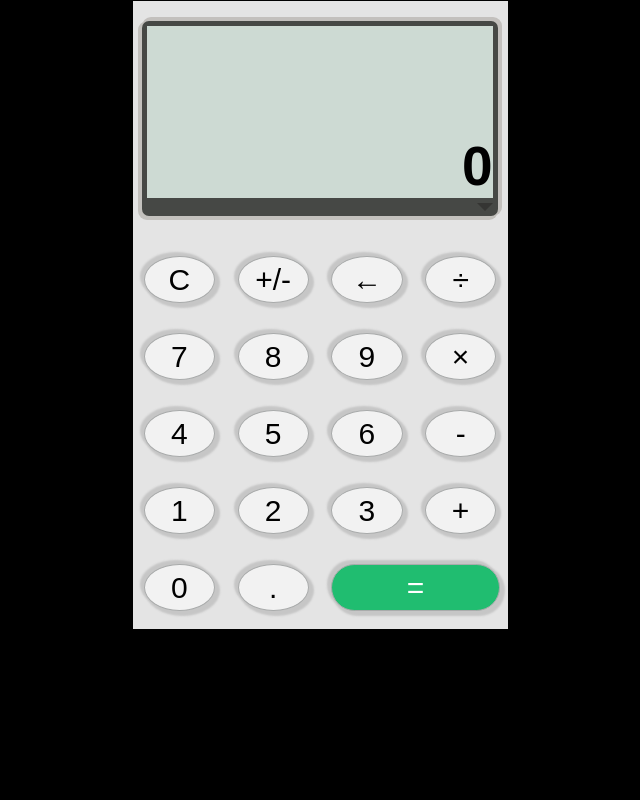
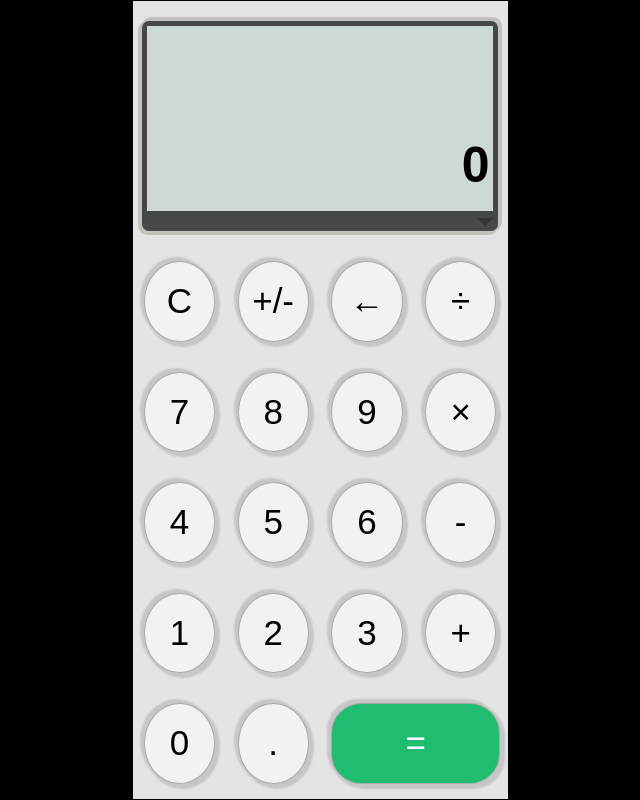
Before and after one commit to LuoWater/calculator_demo, a plain HTML site: page index.html in a window 1280 px wide. Shown: the whole page, without its empty margins (320-960 px from the left). Drawn offline with Linux system fonts and the light colour scheme.

Commit message:
calculator_demo

```diff
--- a/css/calculate.css
+++ b/css/calculate.css
@@ -1,13 +1,16 @@
 html{
 	height: 100%;
-	font-size: 62.5%;
 }
 body{
 	width: 375px;
 	height: 100%;
 	margin: 0 auto;
-	font-size: 1em;
 	background-color: #000;
+	overflow-y: hidden;
+	transition: width 0.5s;
+	-moz-transition: width 0.5s; /* Firefox 4 */
+	-webkit-transition: width 0.5s; /* Safari 和 Chrome */
+	-o-transition: width 0.5s; /* Opera */
 }
 ul,li{
 	margin: 0;
@@ -17,55 +20,64 @@ ul,li{
 
 /*顶部和整体部分*/
 #cal_container{
+	display: flex;
+	flex-direction: column;
+	justify-content: space-between;
 	width: 100%;
-	min-height: 630px;
+	height: 100%;
 	box-sizing: border-box;
 	padding-top: 20px;
-	margin:0 auto;
-	border-top: 0.1em solid #000;
-	border-bottom: 0.1em solid #000;
+	border-top: 1px solid #000;
+	border-bottom: 1px solid #000;
 	background-color: rgb(228,228,228);
 }
 #top_container{
-	/*height:30%;*/
-	height: 195px;
 	position: relative;
+	height: 27%;
 	padding: 1px 0 3px 0;
+	margin: 0 2.65%;
 	box-sizing: border-box;
-	margin: 0 2.65%;
 	background-color: rgb(70,72,69);
 	border-radius: 7px;
 	box-shadow: 2px -2px 0 2px rgb(195,192,189),
 			-2px 2px 0 2px rgb(195,193,189);
-	-moz-transition:all 0.4s;
-	-webkit-transition: all 0.4s;
-	transition: all 0.4s;
+	transition: height 0.5s;
+	-moz-transition: height 0.5s; /* Firefox 4 */
+	-webkit-transition: height 0.5s; /* Safari 和 Chrome */
+	-o-transition: height 0.5s; /* Opera */
 }
 #save_result{
 	position: relative;
-	height: 170px;
+	display: flex;
+	flex-wrap: wrap;
+	align-content: space-between;
 	height: 90%;
+	padding-right: 3px;
 	margin: 4px 5px 15px 5px;
 	border: none;
 	text-align: right;
 	background-color: #cddad3;
-	-webkit-transition: all 0.4s;
-	transition: all 0.4s;
+	transition: height 0.5s;
+	-moz-transition: height 0.5s; /* Firefox 4 */
+	-webkit-transition: height 0.5s; /* Safari 和 Chrome */
+	-o-transition: height 0.5s; /* Opera */
 }
 .expression{
-	position: absolute;
-	top: 70px;
 	width: 100%;
-	height: 50px;
-	font-size: 2.5em;
-	font-weight: 500;
+	height: 60%;
+	box-sizing: border-box;
+	padding-top: 55px;
+	font-size: 26px;
+	font-weight: 600;
+	color: #000;
+	text-align: right;
 }
 .result{
-	position: absolute;
-	bottom: 0;
 	width: 100%;
-	font-size: 5.5em;
+	height: 40%;
+	font-size: 50px;
 	font-weight: 600;
+	text-align: right;
 }
 .icon{
 	position: absolute;
@@ -92,7 +104,7 @@ ul,li{
 
 /*历史记录部分*/
 .history_item{
-	font-size: .5em;
+	font-size: 24px;
 	font-weight: 500;
 	color: #000;
 	line-height: 1.5em;
@@ -101,29 +113,37 @@ ul,li{
 
 /*按键部分*/
 #btn{
+	display: flex;
+	flex-wrap: wrap;
+	align-content: space-between;
 	width: 100%;
-	height: 70%;
-	padding-top: 25px;
+	height: 73%;
+	padding-top: 15px;
 	box-sizing: border-box;
 }
 .row{
+	display: flex;
+	justify-content: space-between;
 	width: 100%;
 	height: 20%;
 	padding: 15px 0;
+	box-sizing: border-box;
 }
 .row span{
-	font-size: 3em;
-	display: inline-block;
+	display: flex;
+	align-items: center;
+    justify-content: center;
 	width:19%;
+	height: 100%;
 	margin:0 3%;
 	box-sizing: border-box;
+	font-size: 35px;
+	font-weight: 400;
 	line-height: 1.5em;
 	text-align: center;
 	border-radius: 50%;
 	border: 1px solid rgb(169,171,171);
 	background-color: rgb(242,242,242);
-	/*font-size: 20px;*/
-	font-weight: 400;
 	box-shadow: 3px 3px 2px 2px rgb(198,198,198),
 			-3px -3px 2px 1px rgb(198,198,198);
 	cursor: pointer;
@@ -137,16 +157,45 @@ ul,li{
 }
 
 /*手机端的适配*/
-@media screen and (max-width: 768px){
+@media screen and (max-width: 550px){
 	body{
-		width: 100%
+		min-width: 320px;
+		width: 100%;
 	}
 	#cal_container{
 		width: 100%;
-		min-width: 375px;
-		height: 100%;
-	}
-	.row{
-		padding: 0;
 	}
 }
+
+
+/*滚动条整体部分*/
+.demo::-webkit-scrollbar{
+  width: 7px;
+  height: 7px;
+  border-radius: 4px;
+  background-color: #f0f0f0;
+}
+/*滚动条两端的箭头*/
+.demo::-webkit-scrollbar-button{
+  display: none;
+}
+/*经测试好像并不能控制什么*/
+.demo::-webkit-scroll-track{
+  display: none;
+}
+/*滚动条内侧部分 去掉*/
+.demo::-webkit-scrollbar-track-piece {
+  display: none;
+}
+/*滚动条中可以拖动的那部分*/
+.demo::-webkit-scrollbar-thumb{
+  background-color: #837d7d;
+  border-radius: 4px;
+}
+/*变角部分*/
+.demo::-webkit-scrollbar-corner {
+  display: none;
+}
+.demo::-webkit-resizer{
+  display: none;
+}
--- a/index.html
+++ b/index.html
@@ -9,13 +9,15 @@
 </head>
 <body>
 	<div id="cal_container">
+		<!-- 顶部显示数字区域 -->
 		<div id="top_container">
 			<div id="save_result">
 				<div class="expression"></div>
-				<div class="result">0</div>
+				<div class="result demo">0</div>
 			</div>
 			<span id="triangle" class="close"></span>
 		</div>
+		<!-- 按钮部分 -->
 		<div id="btn">
 			<div class="row">
 				<span>C</span><span>+/-</span><span>←</span><span>÷</span>
@@ -34,7 +36,6 @@
 			</div>
 		</div>
 	</div>
-
 </body>
 <script type="text/javascript" src="js/common.js"></script>
 <script type="text/javascript" src="js/calculate.js"></script>
--- a/js/calculate.js
+++ b/js/calculate.js
@@ -24,21 +24,16 @@ window.onload = function() {
 	//保存正负号状态
 	var minus = '';
 
-	//动态创建删除按钮
-	var delBtn = document.createElement('img');
-	delBtn.src = 'images/delete.png';
-	delBtn.className = 'icon';
-
-	oTriangle.addEventListener('click', function() {
+	//查看历史记录功能函数
+	function showHistory() {
 		if (oTriangle.className == 'close') {
-			oTopContainer.style.height = oCalContainer.offsetHeight - 45 + 'px';
-			oSaveResult.style.height = parseInt(oTopContainer.style.height) - 20 + 'px';
+			oTopContainer.style.height = '97%';
+			oSaveResult.style.height = '97%';
 			oBtn.style.display = 'none';
 			oTriangle.className = 'open';
 			oExpress.style.display = 'none';
 			oResult.style.height = '90%';
 			oResult.style.overflow = 'auto';
-			oResult.style.top = 0;
 			//将存储在本地的数据显示到页面中
 			var keyArray = Mybry.wdb.getKeyArray();
 			var html = [];
@@ -46,8 +41,9 @@ window.onload = function() {
 				var val = Mybry.wdb.getItem(keyArray[i]);
 				html.push('<li class="history_item">' + val + '</li>');
 			}
+
 			if (keyArray.length <= 0) {
-				oResult.innerHTML = '<p style="font-size:0.5em;">尚无历史记录</p>';
+				oResult.innerHTML = '<p style="font-size:20px;">尚无历史记录</p>';
 			} else {
 				oResult.innerHTML = html.join('');
 			}
@@ -56,23 +52,30 @@ window.onload = function() {
 		} else {
 			var deleteBtn = oSaveResult.removeChild(oSaveResult.lastChild);
 			oExpress.style.display = 'block';
-			oResult.style.height = 65 + 'px';
+			oResult.style.height = '40%';
 			oExpress.innerHTML = '';
 			oResult.innerHTML = 0;
 			oBtn.style.display = 'block';
-			oTopContainer.style.height = 195 + 'px';
-			oSaveResult.style.height = 170 + 'px';
+			oTopContainer.style.height = '27%';
+			oSaveResult.style.height = '90%';
 			oTriangle.className = 'close';
-			oResult.style.top = '';
 			oResult.style.overflow = '';
 		}
-	}, false);
+	}
 
+	oTriangle.addEventListener('click', showHistory, false);
+
+	//动态创建删除按钮
+	var delBtn = document.createElement('img');
+	delBtn.src = 'images/delete.png';
+	delBtn.className = 'icon';
+
+	//删除历史记录
 	delBtn.onclick = function(e) {
 		var e = e || window.event;
 		e.stopPropagation();
 		if (Mybry.wdb.deleteItem("*")) {
-			oResult.innerHTML = '<p style="font-size:0.5em;">尚无历史记录</p>';
+			oResult.innerHTML = '<p style="font-size:20px;">尚无历史记录</p>';
 		}
 	};
 
@@ -81,12 +84,22 @@ window.onload = function() {
 		oSpan[i].addEventListener('click', function() {
 			var curKey = this.innerHTML;
 			calculate(curKey);
-			inputLength(oResult.innerHTML);
+			// inputLength(oResult.innerHTML);
 			if (oResult.innerHTML.length > 20) {
 				oResult.innerHTML = oResult.innerHTML.slice(0, -1);
 			}
 		}, false);
 	}
+
+	// 鼠标点击按钮时改变按钮背景色
+	// for (var i = 0; i < oSpan.length; i++) {
+	// 	oSpan[i].onmousedown=function(){
+	// 		this.style.backgroundColor='#939893';
+	// 	}
+	// 	oSpan[i].onmouseup=function(){
+	// 		this.style.backgroundColor='#fff';
+	// 	}
+	// }
 
 	//运算符号的逻辑实现
 	function cal(symbolType) {
@@ -95,6 +108,7 @@ window.onload = function() {
 		var express = oExpress.innerHTML; //表达式的值
 		if (express == '') {
 			oExpress.innerHTML += result + symbolType;
+			oExpress.innerHTML = oExpress.innerHTML.replace(/×/g, "*").replace(/÷/g, "/");
 		} else {
 			if (symbol[preKey]) { //如果express==''且上一次输入的也是符号，则点击运算符号可以进行符号的切换
 				oExpress.innerHTML = express.replace(/.$/, symbolType);
@@ -110,14 +124,16 @@ window.onload = function() {
 	//判断输入的值是否超过20位数
 	function inputLength(inputContent) {
 		if (inputContent.length >= 11 && inputContent.length <= 20) {
-			oResult.style.fontSize = 2.8 + 'em';
+			oResult.style.paddingTop = 28+'px';
+			oResult.style.fontSize = 28+'px';
 		} else if (inputContent.length < 11) {
 			return false;
 		} else {
 			alert('输入的数字已经超过最大限度,请重新输入');
 			oExpress.innerHTML = '';
 			oResult.innerHTML = 0;
-			oResult.style.fontSize = 5.5 + 'em';
+			oResult.style.paddingTop = 0;
+			oResult.style.fontSize = 50+'px';
 		}
 	}
 
@@ -126,16 +142,6 @@ window.onload = function() {
 		var key = Mybry.wdb.constant.TABLE_NAME + Mybry.wdb.constant.SEPARATE + Mybry.wdb.getId();
 		window.localStorage.setItem(key, val);
 	}
-
-	// function getStorageKeyName() {
-	// 	var localStore = window.localStorage;
-	// 	var len = localStore.length;
-
-	// 	var keyArr = '';
-	// 	for (var i = 0; i < len.length; i++) {
-	// 		keyArr.push('data' + i + 1);
-	// 	}
-	// }
 
 	// 实现输入与计算功能的函数
 	function calculate(curKey) {
@@ -164,6 +170,8 @@ window.onload = function() {
 				}
 				break;
 			case 'C':
+				oResult.style.paddingTop = 0;
+				oResult.style.fontSize = 50+'px';
 				oExpress.innerHTML = '';
 				oResult.innerHTML = 0;
 				break;
@@ -174,7 +182,7 @@ window.onload = function() {
 					oResult.innerHTML = 0;
 				}
 				break;
-				// 合并这四种情况
+			// 合并这四种情况
 			case '+':
 			case '-':
 			case '×':
@@ -193,10 +201,12 @@ window.onload = function() {
 				} else {
 					saveData(saveVal.concat('=', oResult.innerHTML));
 				}
+				inputLength(oResult.innerHTML);
 				break;
 			default:
 				if (result.charAt(0) == 0 && result.search(/\./) == -1) {
 					oResult.innerHTML = result.replace(0, curKey);
+					done = false;
 				} else if (/[\+\-\×\÷]/.test(preKey) && minus == '') { //如果上一次输入的是运算符号，则清空原来的值，重新输入,这边逻辑判断与+/-有冲突，所以又加了一个minus变量用于保存+/-状态
 					oResult.innerHTML = '';
 					oResult.innerHTML += curKey;
@@ -207,7 +217,9 @@ window.onload = function() {
 					done = false;
 				} else {
 					oResult.innerHTML += curKey;
+					done = false;
 				}
+				inputLength(oResult.innerHTML);
 				break;
 		}
 		preKey = curKey;
```
Also changed, not shown: 1 other file.
